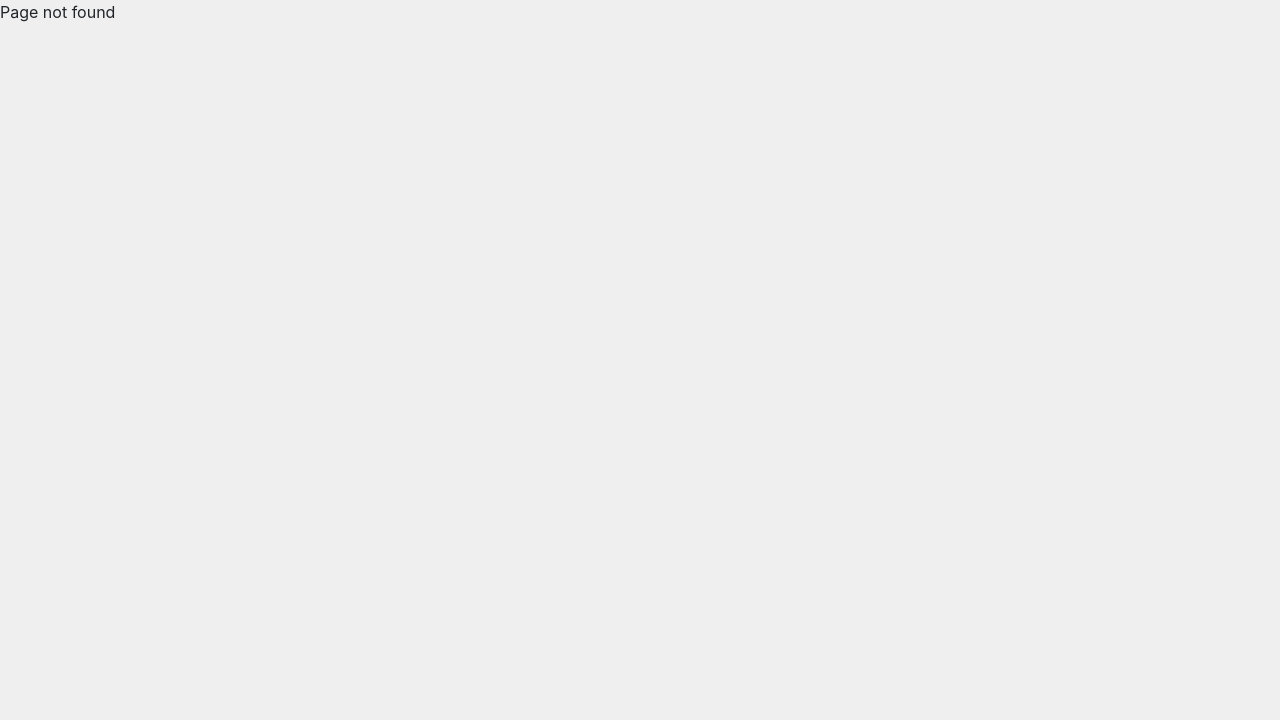
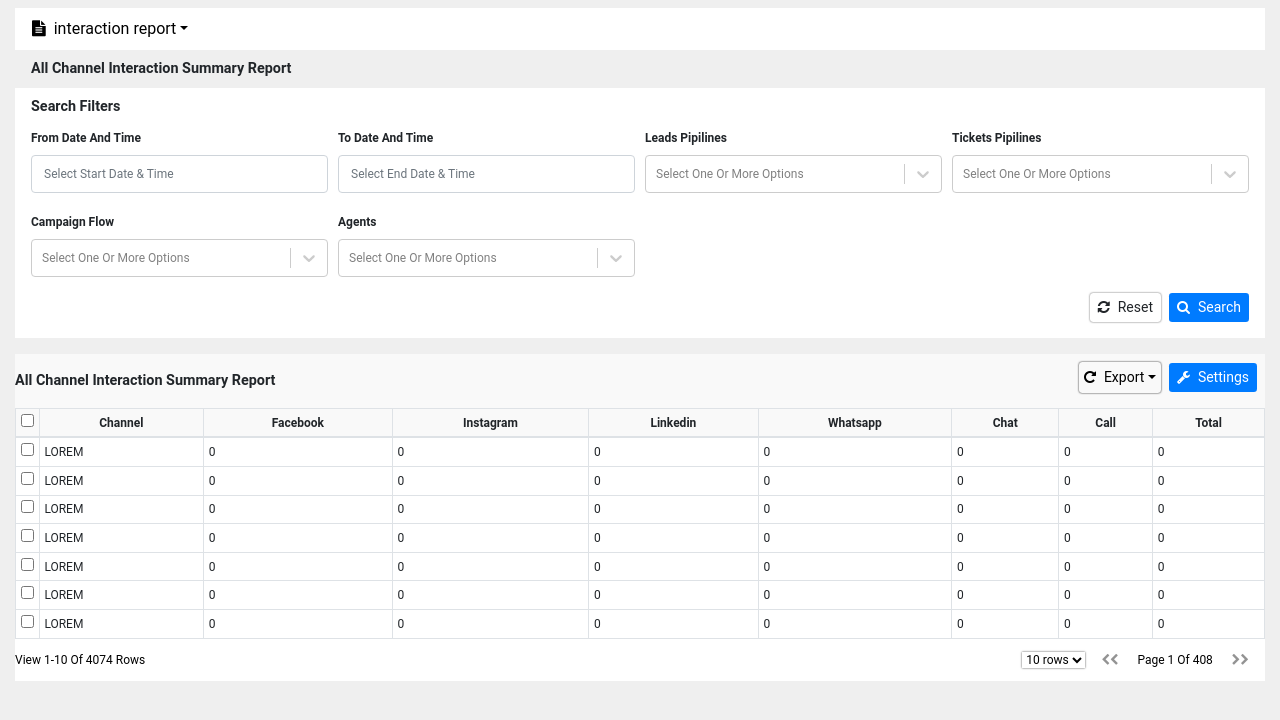
Before and after one commit to UlrichIvan/dashboard_app, a React (Create React App) app: page /1 in a window 1280 px wide. Before the commit this address had no page. Shown: the top 720 px of the page. Built offline with nearby package versions, Linux system fonts and the light colour scheme.

Commit message:
init route done successfully

```diff
--- a/package.json
+++ b/package.json
@@ -15,6 +15,7 @@
     "react-scripts": "5.0.1",
     "react-select": "^5.7.5",
     "redux": "^4.0.4",
+    "uuid": "^9.0.1",
     "web-vitals": "^2.1.0"
   },
   "scripts": {
--- a/src/App.js
+++ b/src/App.js
@@ -3,19 +3,17 @@ import {
   Switch as Routes,
   Route,
 } from "react-router-dom";
+import NotFound from "./pages/notfound/NotFound";
 import Home from "./pages/home/Home";
-import NotFound from "./pages/notfound/NotFound";
 
 function App() {
   return (
     <>
       <Router>
         <Routes>
-          <Route path="/" exact={true}>
-            <Home />
-          </Route>
-          <Route path="*" exact={true}>
-            <NotFound />
+          <Route exact={true} path="/" component={Home} />
+          <Route path="/:id" component={Home} />
+          <Route path="*" exact={true} component={NotFound}>
           </Route>
         </Routes>
       </Router>
--- /dev/null
+++ b/src/components/dropdown/DropDownExport.js
@@ -0,0 +1,28 @@
+import React from 'react'
+import Dropdown from 'react-bootstrap/Dropdown'
+
+function DropDownExport(props) {
+    return (
+        <div className="DropDownExport">
+            <Dropdown >
+                <Dropdown.Toggle className="text-capitalize btn-sm p-1 btn-default mr-2" variant="default" id="dropdown-basic">
+                    <span className="first-header-icon">
+                        <i className="fa fa-repeat"></i>
+                    </span>
+                    <span className="dropdown-title ml-2">{props.title}</span>
+                </Dropdown.Toggle>
+                <Dropdown.Menu className="px-2">
+                    {props?.items.map((item, i) => (<Dropdown.Item
+                        href="#/action-1"
+                        className="pl-2 mt-2 font-xs text-uppercase font-weight-500 text-center"
+                        key={i}
+                    >
+                        {item}
+                    </Dropdown.Item>))}
+                </Dropdown.Menu>
+            </Dropdown>
+        </div>
+    )
+}
+
+export default DropDownExport
--- /dev/null
+++ b/src/components/dropdown/DropDownSearch.js
@@ -0,0 +1,40 @@
+import React from 'react'
+import Dropdown from 'react-bootstrap/Dropdown'
+
+function DropDownSearch({title="",items=[]}) {
+    return (
+        <div className="DropDownSearch">
+            <Dropdown>
+                <Dropdown.Toggle variant="default" id="dropdown-basic">
+                    <span className="first-header-icon">
+                        <i className="fa fa-file-text"></i>
+                    </span>
+                    <span className="dropdown-title ml-2">{title}</span>
+                </Dropdown.Toggle>
+                <Dropdown.Menu>
+                    <div className="form-group search font-xs px-2 d-flex justify-content-between align-items-center">
+                        <span className="search-icon">
+                            <i className="fa fa-search"></i>
+                        </span>
+                        <input
+                            type="text"
+                            placeholder="search"
+                            className="text-capitalize font-xs py-0 px-2 form-control"
+                        />
+                    </div>
+                    <div className="wrapper-items">
+                        {items.map((item, i) => (<Dropdown.Item
+                            href={item.route}
+                            className="pl-2 font-xs font-weight-500"
+                            key={i}
+                        >
+                            {item.value}
+                        </Dropdown.Item>))}
+                    </div>
+                </Dropdown.Menu>
+            </Dropdown>
+        </div>
+    )
+}
+
+export default DropDownSearch
--- a/src/components/first/HeaderFirst.js
+++ b/src/components/first/HeaderFirst.js
@@ -1,87 +1,15 @@
 import React from "react";
-import Dropdown from "react-bootstrap/Dropdown";
+import DropDownSearch from "../dropdown/DropDownSearch";
+import { routesTarget } from "../../constants";
 
 function HeaderFirst() {
   return (
     <>
       <div className="first-header font-xs gap-in-left py-2 text-capitalize bg-white d-flex w-100 justify-content-start align-items-center">
-        <Dropdown>
-          <Dropdown.Toggle variant="default" id="dropdown-basic">
-            <span className="first-header-icon">
-              <i className="fa fa-file-text"></i>
-            </span>
-            <span className="dropdown-title ml-2">Dropdown Button</span>
-          </Dropdown.Toggle>
-          <Dropdown.Menu>
-            <div className="form-group search font-xs px-2 d-flex justify-content-between align-items-center">
-              <span className="search-icon">
-                <i className="fa fa-search"></i>
-              </span>
-              <input
-                type="text"
-                placeholder="search"
-                className="text-capitalize font-xs py-0 px-2 form-control"
-              />
-            </div>
-            <div className="wrapper-items">
-              <Dropdown.Item
-                href="#/action-1"
-                className="pl-2 font-xs font-weight-500"
-              >
-                all charnel interaction summary report
-              </Dropdown.Item>
-              <Dropdown.Item
-                href="#/action-2"
-                className="pl-2 font-xs font-weight-500"
-              >
-                chat chanel logs
-              </Dropdown.Item>
-              <Dropdown.Item
-                href="#/action-3"
-                className="pl-2 font-xs font-weight-500"
-              >
-                call chanel logs
-              </Dropdown.Item>
-              <Dropdown.Item
-                href="#/action-3"
-                className="pl-2 font-xs font-weight-500"
-              >
-                facebook chanel logs
-              </Dropdown.Item>
-              <Dropdown.Item
-                href="#/action-3"
-                className="pl-2 font-xs font-weight-500"
-              >
-                instagram chanel logs
-              </Dropdown.Item>
-              <Dropdown.Item
-                href="#/action-3"
-                className="pl-2 font-xs font-weight-500"
-              >
-                Something else
-              </Dropdown.Item>
-              <Dropdown.Item
-                href="#/action-3"
-                className="pl-2 font-xs font-weight-500"
-              >
-                whatsapp chanel logs
-              </Dropdown.Item>
-              <Dropdown.Item
-                href="#/action-3"
-                className="pl-2 font-xs font-weight-500"
-              >
-                twitter chanel logs
-              </Dropdown.Item>
-              <Dropdown.Item
-                href="#/action-3"
-                className="pl-2 font-xs font-weight-500"
-              >
-                linkedin
-              </Dropdown.Item>
-            </div>
-          </Dropdown.Menu>
-        </Dropdown>
-        {/* <span className="first-header-title mx-3"> interaction report </span> */}
+        <DropDownSearch
+          title={"interaction report"}
+          items={routesTarget}
+        />
       </div>
     </>
   );
--- a/src/components/second/Second.js
+++ b/src/components/second/Second.js
@@ -1,31 +1,13 @@
 import React from 'react'
+import SecondHearder from './SecondHearder';
 
 function Second() {
+  // let params = useParams()
+  // console.log(params)
   return (
     <>
       <div className="second">
-        <div className="second-header font-xs py-2 bg-white-smoke pr-2 text-capitalize d-flex w-100 justify-content-between align-items-center">
-          <div className="container-fluid p-0">
-            <div className="row">
-              <div className="col-12 col-sm-6 first-body-title py-2 font-sm font-weight-600">
-                all channel interaction summary report
-              </div>
-              <div className="col-12 col-sm-6">
-                <div className="buttons-actions d-flex justify-content-end">
-                  <span className="btn-sm p-2 btn-default bg-white mr-2 text-capitalize">
-                    <i className="fa fa-download"></i>
-                    <span className="btn-title">export</span>
-                    <i className="fa fa-chevron-down"></i>
-                  </span>
-                  <span className="btn-sm p-2 btn-primary text-capitalize">
-                    <i className="fa fa-paragraph"></i>
-                    search
-                  </span>
-                </div>
-              </div>
-            </div>
-          </div>
-        </div>
+        <SecondHearder />
         <div className="second-body">
           <table className="table table-bordered table-sm">
             <caption className="bg-white">
--- /dev/null
+++ b/src/components/second/SecondHearder.js
@@ -0,0 +1,30 @@
+import React from 'react'
+import { FileListItems } from '../../constants'
+import DropDownExport from '../dropdown/DropDownExport'
+
+function SecondHearder() {
+    return (
+        <div className="SecondHearder font-xs py-2 bg-white-smoke pr-2 text-capitalize d-flex w-100 justify-content-between align-items-center">
+            <div className="container-fluid p-0">
+                <div className="row">
+                    <div className="col-12 col-sm-6 first-body-title py-2 font-sm font-weight-600">
+                        all channel interaction summary report
+                    </div>
+                    <div className="col-12 col-sm-6">
+                        <div className="buttons-actions d-flex justify-content-end align-items-center">
+                            <DropDownExport title="export" items={FileListItems} />
+                            <span className="btn-sm btn-primary text-capitalize">
+                                <i className="fa fa-wrench" aria-hidden="true"></i>
+                                <span className="searchn ml-2">
+                                    settings
+                                </span>
+                            </span>
+                        </div>
+                    </div>
+                </div>
+            </div>
+        </div>
+    )
+}
+
+export default SecondHearder
--- a/src/constants.js
+++ b/src/constants.js
@@ -1,5 +1,33 @@
 export const selectOptions = [
-  { value: "chocolate", label: "Chocolate" },
-  { value: "strawberry", label: "Strawberry" },
-  { value: "vanilla", label: "Vanilla" },
+  { route: "chocolate", label: "Chocolate" },
+  { route: "strawberry", label: "Strawberry" },
+  { route: "vanilla", label: "Vanilla" },
 ];
+
+// export const itemsDropDownSearch = [
+//   "all charnel interaction summary report",
+//   "chat chanel logs",
+//   "call chanel logs",
+//   "facebook chanel logs",
+//   "instagram chanel logs",
+//   "Something else",
+//   "twitter chanel logs"
+// ];
+
+export const routesTarget = [
+  {
+    route: "all-charnel-interaction-summary-report",
+    value: "all charnel interaction summary report"
+  },
+  { route: "chat-chanel-logs", value: "chat chanel logs" },
+  { route: "call-chanel-logs", value: "call chanel logs" },
+  { route: "facebook-chanel-logs", value: "facebook chanel logs" },
+  { route: "instagram-chanel-logs", value: "instagram chanel logs" },
+  { route: "twitter-chanel-logs", value: "twitter chanel logs" }
+];
+
+export const FileListItems = [
+  "scv",
+  "xlsx",
+  "pdf"
+];
--- a/src/pages/global.scss
+++ b/src/pages/global.scss
@@ -4,6 +4,7 @@ $font-sm: 0.9rem;
 $font-family: roboto;
 $btn-default: 0px 0px 2px #000000b2;
 $btn-shadow-sm: 0px 0px 2px #00000036;
+$dropdown-export-item-bg:#80808027;
 $gap-in-left: 1rem;
 $gap-in-right: 1rem;
 $chevron-color: rgba(0, 0, 0, 0.425);
--- a/src/pages/home/Home.js
+++ b/src/pages/home/Home.js
@@ -2,7 +2,11 @@ import React from "react";
 import "./home.css";
 import First from "../../components/first/First";
 import Second from "../../components/second/Second";
+import { Switch as Routes, Route, useRouteMatch } from "react-router-dom";
+import { routesTarget } from "../../constants";
+import { v4 } from "uuid"
 function Home() {
+  const { path } = useRouteMatch()
   return (
     <div className="home">
       <div className="content h-100">
@@ -10,7 +14,10 @@ function Home() {
           {/* first part */}
           <First />
           {/* second part */}
-          <Second />
+          <Routes>
+            <Route exact={false} path={`/`} component={Second} />
+            {routesTarget.map(e => (<Route key={v4()} exact={true} path={`${path === "/" ? "" : path}/${e.route}`} component={Second} />))}
+          </Routes>
         </div>
       </div>
     </div>
--- a/src/pages/home/home.css
+++ b/src/pages/home/home.css
@@ -73,34 +73,46 @@ body {
   box-shadow: unset;
   padding: 0;
 }
-.home .dropdown-menu.show {
+.home .DropDownSearch .dropdown-menu.show {
   left: -1rem !important;
 }
-.home .dropdown-menu.show .form-group {
+.home .DropDownSearch .dropdown-menu.show .form-group {
   background-color: rgba(128, 128, 128, 0.1411764706);
   margin: 0 0.25rem;
 }
-.home .form-group.search > input.form-control {
+.home .DropDownSearch .form-group.search > input.form-control {
   border: 0;
   box-shadow: unset;
   background-color: rgba(128, 128, 128, 0);
 }
-.home .dropdown {
+.home .DropDownSearch .dropdown {
   max-width: 100%;
 }
-.home .dropdown .wrapper-items {
+.home .DropDownSearch .dropdown .wrapper-items {
   max-height: 200px;
   overflow-y: auto;
   overflow-x: hidden;
   max-width: 100%;
 }
-.home .dropdown-menu.show .dropdown-item {
+.home .DropDownSearch .dropdown-menu.show .dropdown-item {
   display: inline-block;
   white-space: break-spaces;
 }
-.home .font-weight-500 {
+.home .DropDownSearch .font-weight-500 {
   font-weight: 500;
 }
-.home .dropdown-menu.show {
+.home .DropDownSearch .dropdown-menu.show {
   margin-top: 0.9rem;
+}
+.home .DropDownExport {
+  font-family: roboto;
+}
+.home .DropDownExport .btn-sm.btn-default {
+  box-shadow: 0 0 2px;
+}
+.home .DropDownExport .btn-sm.btn-primary {
+  padding: 0.3rem;
+}
+.home .DropDownExport .dropdown-menu.show .dropdown-item {
+  background-color: rgba(128, 128, 128, 0.1529411765);
 }/*# sourceMappingURL=home.css.map */
--- a/src/pages/home/home.scss
+++ b/src/pages/home/home.scss
@@ -73,6 +73,7 @@ body {
     box-shadow: unset;
     padding: 0;
   }
+  .DropDownSearch {
     .dropdown-menu.show {
       left: -1rem !important;
     }
@@ -106,3 +107,17 @@ body {
       margin-top: 0.9rem;
     }
   }
+  .DropDownExport {
+    font-family: $font-family;
+    .btn-sm.btn-default {
+      // padding: 0.3rem;
+      box-shadow: 0 0 2px;
+    }
+    .btn-sm.btn-primary {
+      padding: 0.3rem;
+    }
+    .dropdown-menu.show .dropdown-item {
+      background-color: $dropdown-export-item-bg;
+    }
+  }
+}
```
Also changed, not shown: 2 other files (tests, documents, lock files or other folders). Lines whose indentation alone changed are shown as unchanged.
